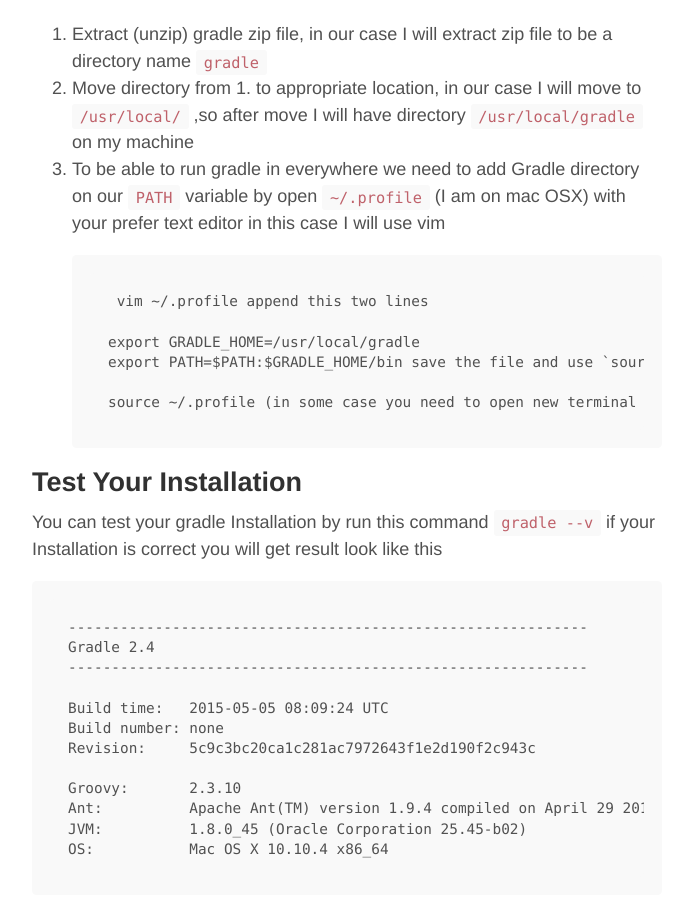
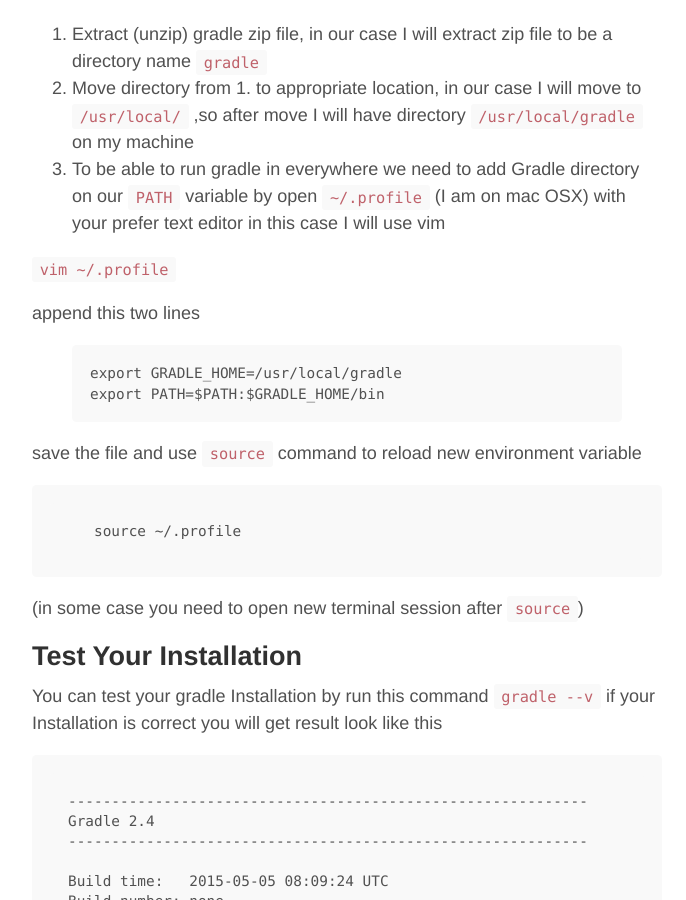
Before and after one commit to tsongpon/songpon.github.io, a Jekyll site: the page built from _posts/2015-06-26-how-to-install-gradle.md, in a window 1280 px wide and 900 px high, scrolled down 684 px. Shown: the whole window, without its empty margins (293-979 px from the left). Built offline with Jekyll 4.4.1, drawn with Linux system fonts in a browser that asks for light colours; comment, search, counter and statistics services are not loaded.

Commit message:
Fix layout

```diff
--- a/_posts/2015-06-26-how-to-install-gradle.md
+++ b/_posts/2015-06-26-how-to-install-gradle.md
@@ -20,14 +20,19 @@ After download finish you will get one zip file on your download directory file
 2. Move directory from 1. to appropriate location, in our case I will move to `/usr/local/` ,so after move I will have directory `/usr/local/gradle` on my machine
 3. To be able to run gradle in everywhere we need to add Gradle directory on our `PATH` variable by open `~/.profile` (I am on mac OSX) with your prefer text editor in this case I will use vim
 
-        vim ~/.profile
+ `vim ~/.profile`
+
 append this two lines
 
-       export GRADLE_HOME=/usr/local/gradle
-       export PATH=$PATH:$GRADLE_HOME/bin
+{% highlight text %}
+export GRADLE_HOME=/usr/local/gradle
+export PATH=$PATH:$GRADLE_HOME/bin
+{% endhighlight %}
+
 save the file and use `source` command to reload new environment variable
 
        source ~/.profile
+
 (in some case you need to open new terminal session after `source`)
 
 ## Test Your Installation
```
